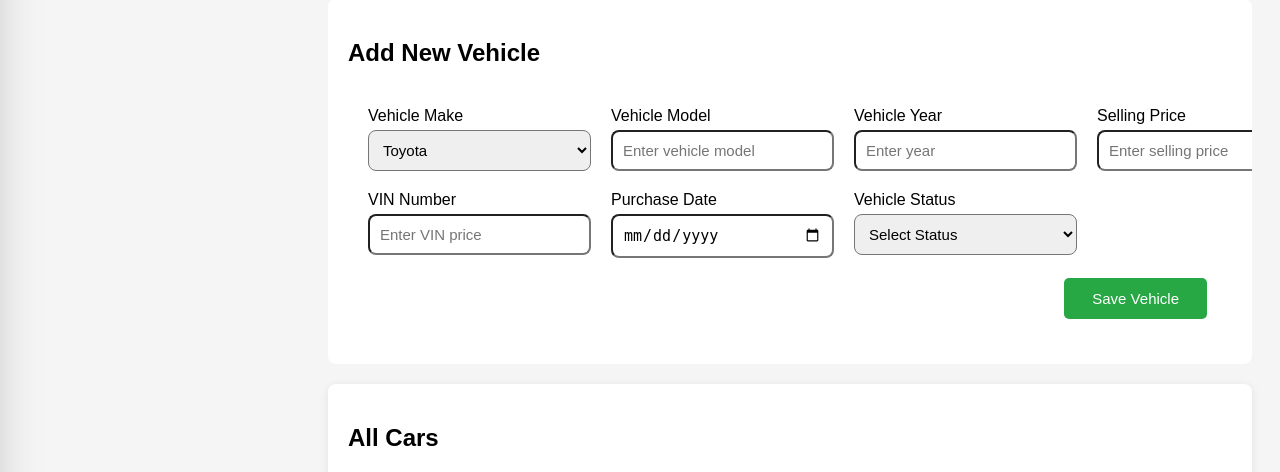
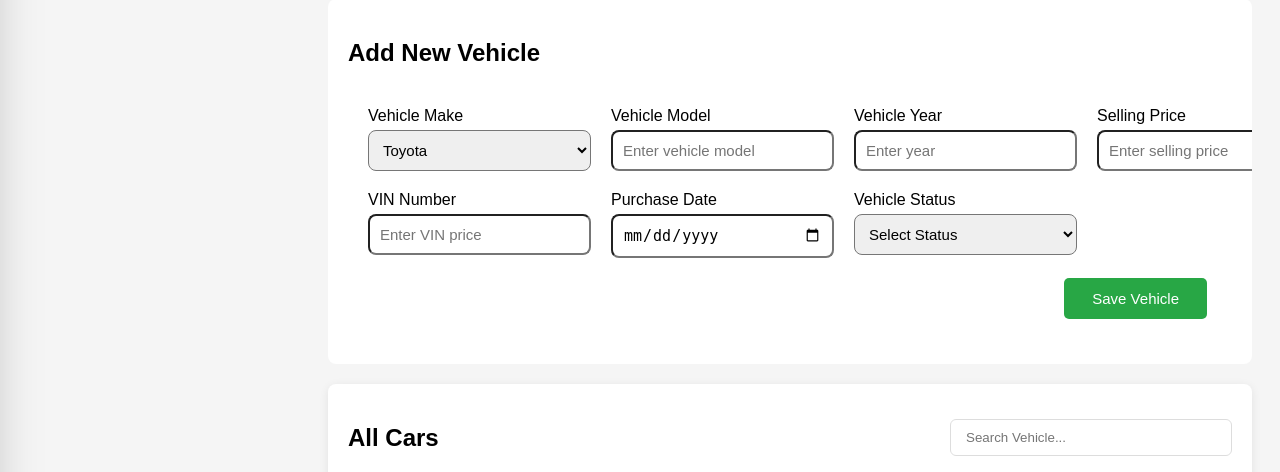
Before and after one commit to bgatama/CarShowroomManagementSystem, a Flask app: page /vehicles in a window 1280 px wide. Shown: the part 147-619 px from the top of the page. Run offline with Flask 3, Linux system fonts and the light colour scheme; data that the repository does not hold is empty; some libraries are stand-ins or nearby versions.

Commit message:
Added a Search box to the vehicles table

```diff
--- a/static/css/style.css
+++ b/static/css/style.css
@@ -236,6 +236,20 @@ div.content{
     color:#dc3545;
 }
 
+.view-card-header{
+    display:flex;
+    justify-content:space-between;
+    align-items:center;
+    margin-bottom:20px;
+}
+
+.search-box{
+    padding:10px 15px;
+    width:250px;
+    border:1px solid #ddd;
+    border-radius:6px;
+}
+
 /*Side Bar*/
 
 nav{
--- a/templates/vehicles.html
+++ b/templates/vehicles.html
@@ -97,6 +97,10 @@
             <div class="view-vehicle-card">
                 <div class="view-card-header">
                     <h2>All Cars</h2>
+                    <input
+                    type="text"
+                    placeholder="Search Vehicle..."
+                    class="search-box">
                 </div>
 
                 <div class="vehicle-table">
```
